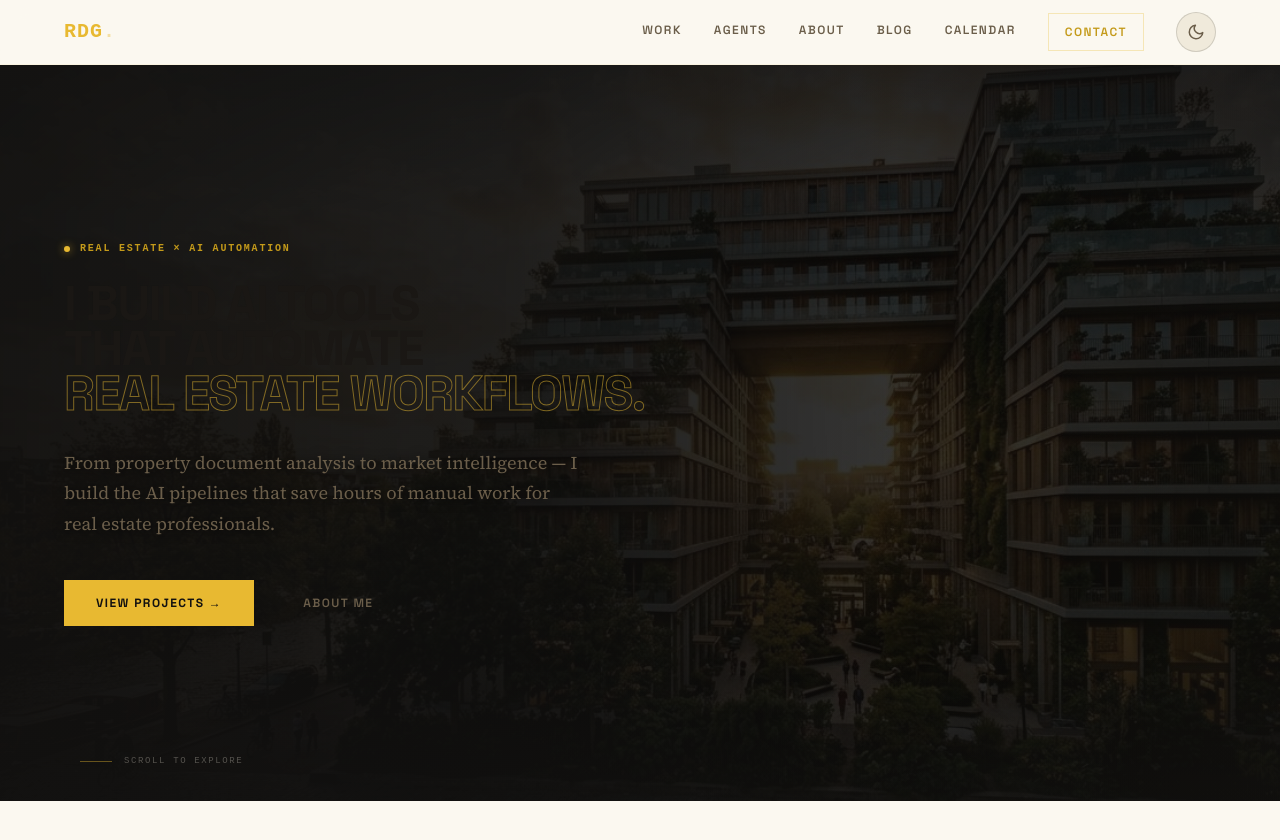
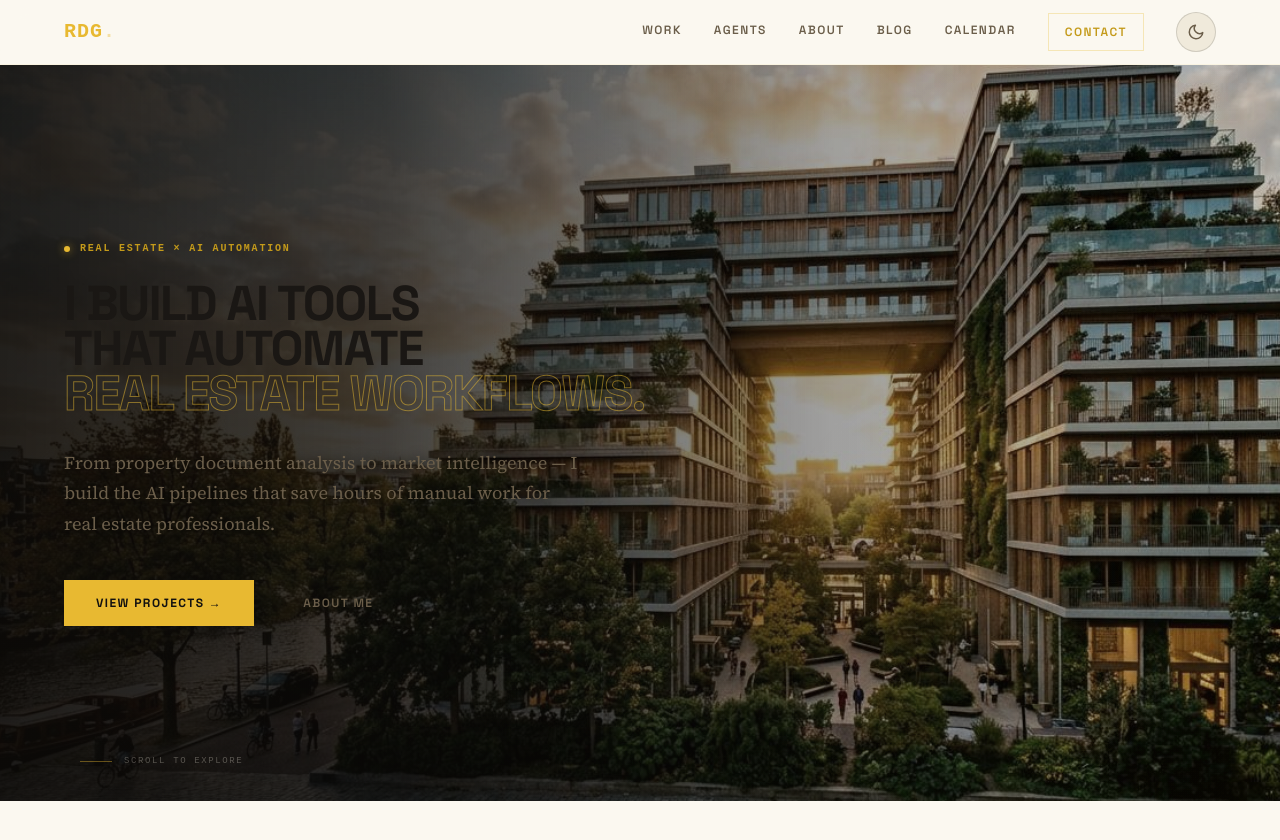
Before and after one commit to randydegroot56/randy-site, a Next.js app: page / in a window 1280 px wide. Shown: the top 840 px of the page. Built offline with nearby package versions, Linux system fonts and the light colour scheme.

Commit message:
fix(hero): replace weak readability gradient with strong scrim

```diff
--- a/src/app/page.js
+++ b/src/app/page.js
@@ -5,6 +5,7 @@ import { motion } from 'framer-motion';
 import AnimateIn from '../components/AnimateIn';
 import StaggerChildren from '../components/StaggerChildren';
 import GlassCard from '../components/GlassCard';
+import { useTheme } from '../components/ThemeProvider';
 
 /* ── Data ───────────────────────────────────────────────────── */
 
@@ -124,6 +125,8 @@ function EditorialHeadline({ line1, line2, line3, size = 'var(--text-3xl)' }) {
 export default function Page() {
   const photoRef = useRef(null);
   const textRef  = useRef(null);
+  const { theme } = useTheme();
+  const isDark = theme === 'dark';
 
   function handleHeroMouseMove(e) {
     const rect = e.currentTarget.getBoundingClientRect();
@@ -178,7 +181,7 @@ export default function Page() {
             backgroundImage: "url('/herofoto.jpeg')",
             backgroundSize: 'cover',
             backgroundPosition: 'center',
-            filter: 'brightness(0.28) saturate(0.75)',
+            filter: `brightness(${isDark ? '0.65' : '0.80'}) saturate(0.75)`,
             willChange: 'transform',
             transition: 'transform 0.1s linear',
           }}
@@ -195,16 +198,13 @@ export default function Page() {
           }}
         />
 
-        {/* Layer 2: Readability gradient mask */}
+        {/* Layer 2: Readability gradient scrim */}
         <div
           aria-hidden="true"
           style={{
             position: 'absolute',
             inset: 0,
-            background: [
-              'linear-gradient(90deg, rgba(18,17,16,0.92) 0%, rgba(18,17,16,0.75) 40%, rgba(18,17,16,0.35) 70%, rgba(18,17,16,0.55) 100%)',
-              'linear-gradient(180deg, rgba(18,17,16,0.5) 0%, transparent 20%, transparent 80%, rgba(18,17,16,0.6) 100%)',
-            ].join(', '),
+            background: 'linear-gradient(90deg, rgba(12,10,8,0.88) 0%, rgba(12,10,8,0.72) 30%, rgba(12,10,8,0.22) 65%, transparent 100%)',
             pointerEvents: 'none',
             zIndex: 1,
           }}
```
